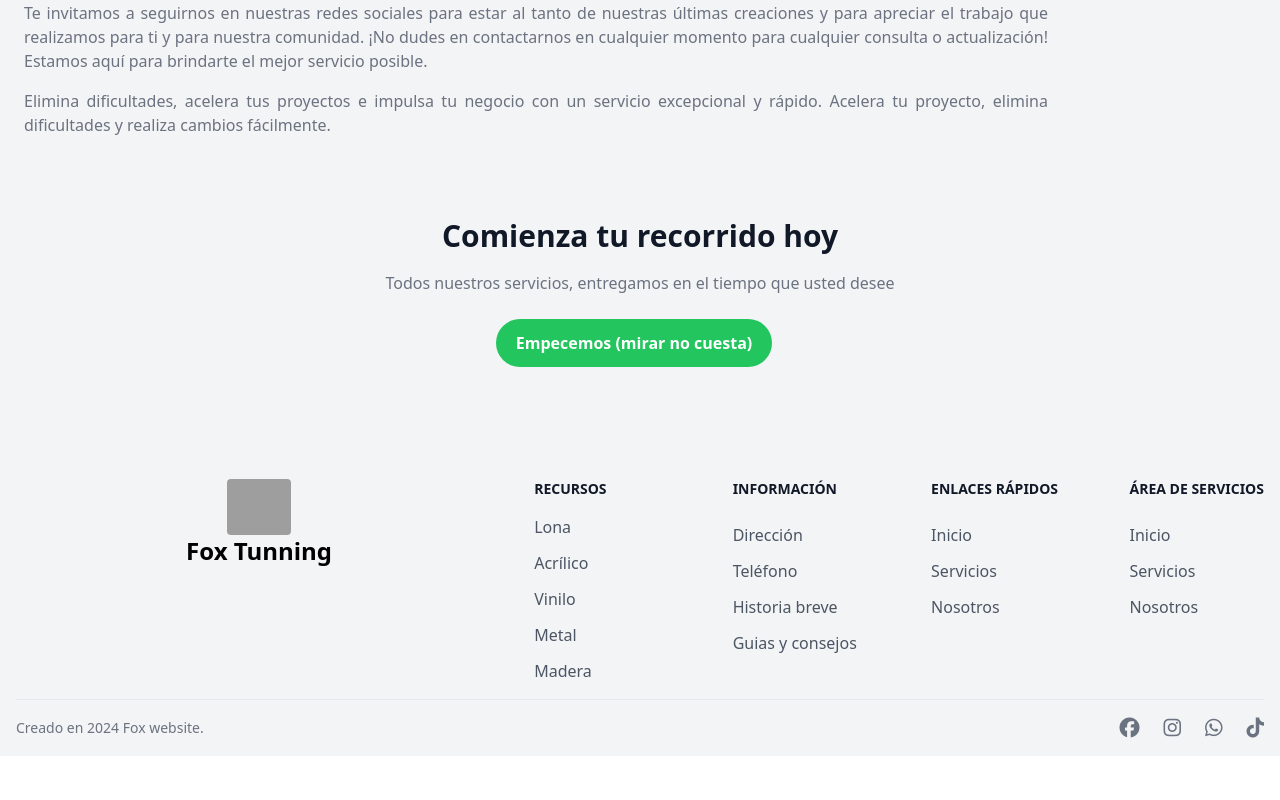
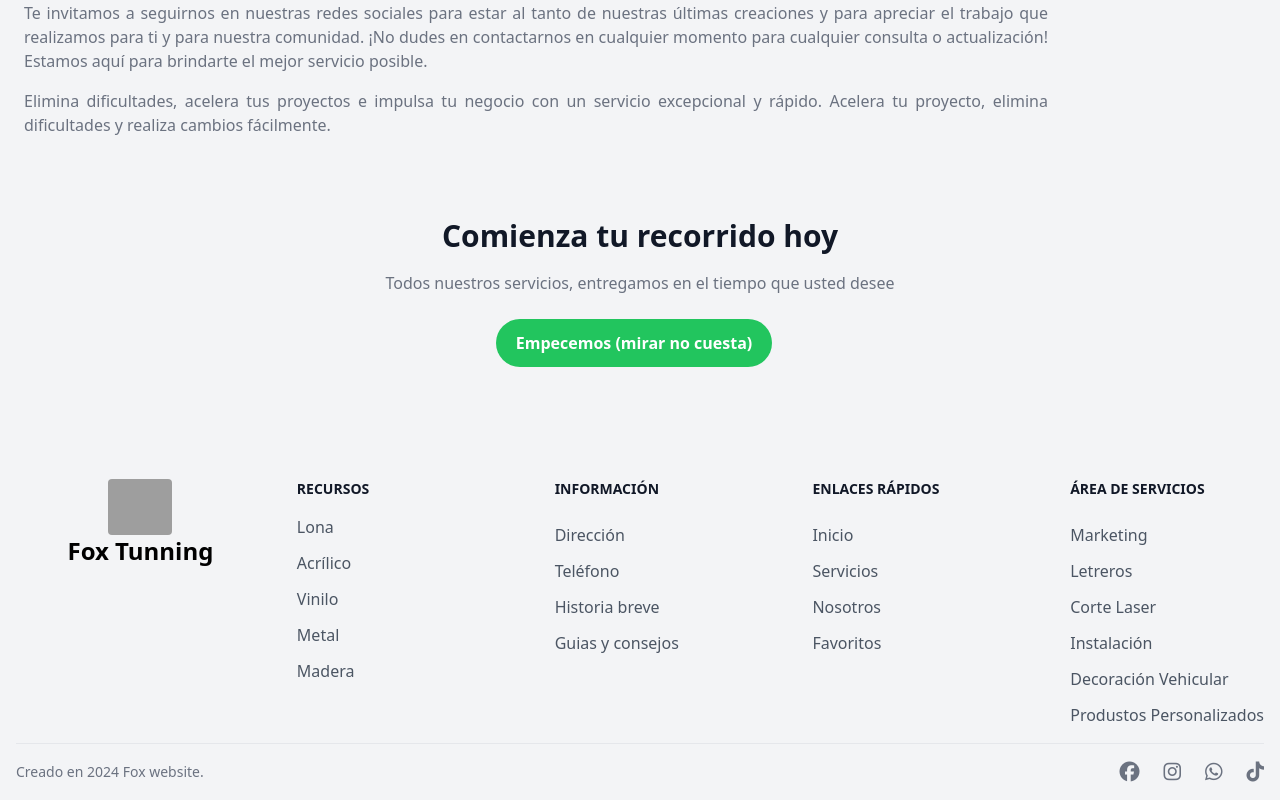
Before and after one commit to bralmoca912/Fox-Tunning, an Angular app: page /page-home in a window 1280 px wide. Shown: the part 1841-2641 px from the top of the page. Before the commit the page ends 2597 px from the top, so only its background shows below. Built offline with nearby package versions, Linux system fonts and the light colour scheme; grey boxes are pictures that could not be loaded.

Commit message:
Enlaces del footer funcionales

```diff
--- a/src/app/shared/footer/footer.component.html
+++ b/src/app/shared/footer/footer.component.html
@@ -20,11 +20,11 @@
                 <div class="">
                     <h2 class="mb-4 text-sm font-semibold text-gray-900 uppercase dark:text-white">Recursos</h2>
                     <ul class="text-gray-600 dark:text-gray-400 grid gap-y-3">
-                        <li><a href="#" class="hover:underline">Lona</a></li>
-                        <li><a href="#" class="hover:underline">Acrílico</a></li>
-                        <li><a href="#" class="hover:underline">Vinilo</a></li>
-                        <li><a href="#" class="hover:underline">Metal</a></li>
-                        <li><a href="#" class="hover:underline">Madera</a></li>
+                        <p>Lona</p>
+                        <p>Acrílico</p>
+                        <p>Vinilo</p>
+                        <p>Metal</p>
+                        <p>Madera</p>
                     </ul>
                 </div>
                 <div class="">
@@ -32,29 +32,31 @@
                         <span> Información </span>
                     </h2>
                     <ul class="text-gray-600 dark:text-gray-400 grid gap-y-3">
-                        <li><a href="#" class="hover:underline">Dirección</a></li>
-                        <li><a href="#" class="hover:underline">Teléfono</a></li>
-                        <li><a href="#" class="hover:underline">Historia breve</a></li>
-                        <li><a href="#" class="hover:underline">Guias y consejos</a></li>
+                        <a routerLink="/page-nosotros" class="hover:underline">Dirección</a>
+                        <a routerLink="/page-nosotros" class="hover:underline">Teléfono</a>
+                        <a routerLink="/page-nosotros" class="hover:underline">Historia breve</a>
+                        <a routerLink="/page-nosotros" class="hover:underline">Guias y consejos</a>
                     </ul>
                 </div>
                 <div class="">
                     <h2 class="mb-6 text-sm font-semibold text-gray-900 uppercase dark:text-white">Enlaces rápidos</h2>
                     <ul class="text-gray-600 dark:text-gray-400 grid gap-y-3">
-                        <li><a href="#" class="hover:underline">Inicio</a></li>
-                        <li><a href="#" class="hover:underline">Servicios</a></li>
-                        <li><a href="#" class="hover:underline">Nosotros</a></li>
-                        <li><a href="#" class="hover:underline"></a></li>
+                        <a routerLink="/page-home" class="hover:underline">Inicio</a>
+                        <a routerLink="/page-services" class="hover:underline">Servicios</a>
+                        <a routerLink="/page-nosotros" class="hover:underline">Nosotros</a>
+                        <a routerLink="/page-fav" class="hover:underline">Favoritos</a>
                     </ul>
                 </div>
                 <div class="">
                     <h2 class="mb-6 text-sm font-semibold text-gray-900 uppercase dark:text-white">Área de servicios
                     </h2>
                     <ul class="text-gray-600 dark:text-gray-400 grid gap-y-3">
-                        <li><a href="#" class="hover:underline">Inicio</a></li>
-                        <li><a href="#" class="hover:underline">Servicios</a></li>
-                        <li><a href="#" class="hover:underline">Nosotros</a></li>
-                        <li><a href="#" class="hover:underline"></a></li>
+                        <a routerLink="/p-s-marketing" class="hover:underline">Marketing</a>
+                        <a routerLink="/p-s-letreros" class="hover:underline">Letreros</a>
+                        <a routerLink="/p-s-corte-laser" class="hover:underline">Corte Laser</a>
+                        <a routerLink="/p-s-instalacion" class="hover:underline">Instalación</a>
+                        <a routerLink="/p-s-d-vehicular" class="hover:underline">Decoración Vehicular</a>
+                        <a routerLink="/p-s-p-personalizados" class="hover:underline">Produstos Personalizados</a>
                     </ul>
                 </div>
             </div>
```
